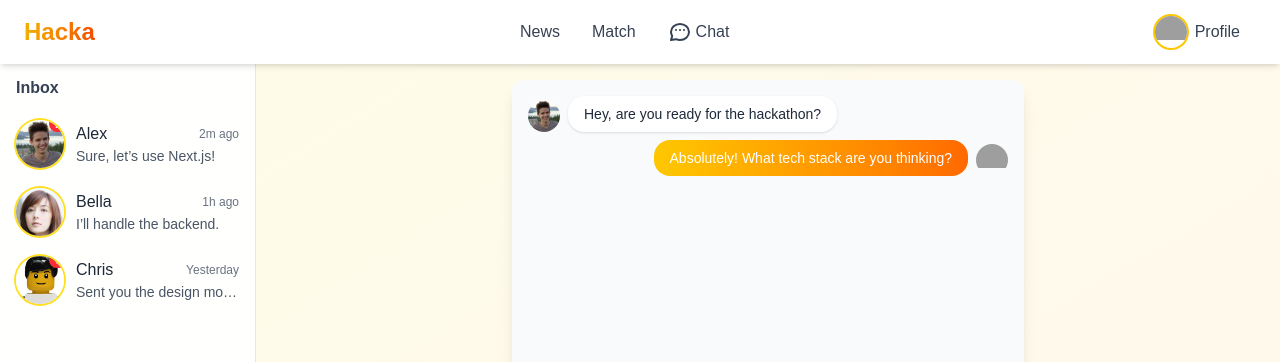
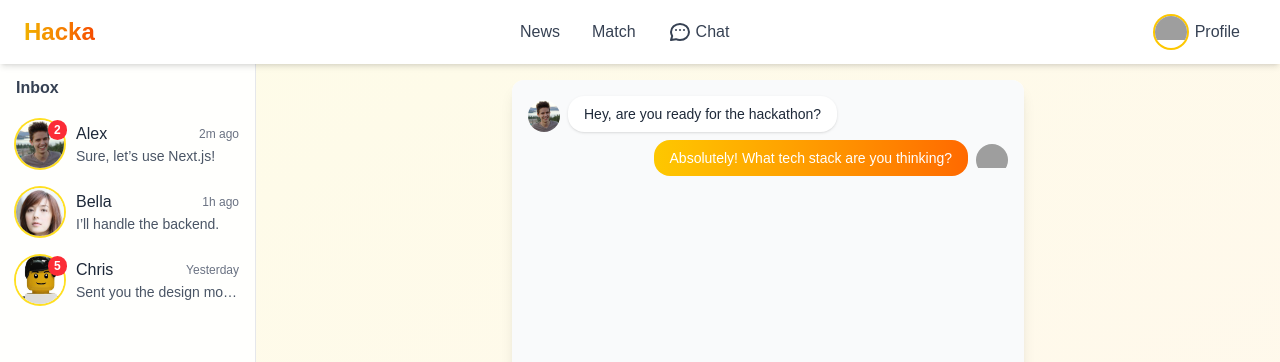
Before and after one commit to Celesca/hacka-new-journey, a Next.js app: page /chat in a window 1280 px wide. Shown: the top 362 px of the page. Built offline with nearby package versions, Linux system fonts and the light colour scheme; grey boxes are pictures that could not be loaded.

Commit message:
add: ChatList

```diff
--- a/components/ChatList.tsx
+++ b/components/ChatList.tsx
@@ -12,30 +12,9 @@ interface Conversation {
 }
 
 const CONVERSATIONS: Conversation[] = [
-  {
-    id: 1,
-    name: "Alex",
-    lastMessage: "Sure, let’s use Next.js!",
-    avatar: "/chat/chat2.jpg",
-    unread: 2,
-    updatedAt: "2m ago",
-  },
-  {
-    id: 2,
-    name: "Bella",
-    lastMessage: "I’ll handle the backend.",
-    avatar: "/chat/chat3.jpg",
-    unread: 0,
-    updatedAt: "1h ago",
-  },
-  {
-    id: 3,
-    name: "Chris",
-    lastMessage: "Sent you the design mockups.",
-    avatar: "/chat/chat4.jpg",
-    unread: 5,
-    updatedAt: "Yesterday",
-  },
+  { id: 1, name: "Alex", lastMessage: "Sure, let’s use Next.js!", avatar: "/chat/chat2.jpg", unread: 2, updatedAt: "2m ago" },
+  { id: 2, name: "Bella", lastMessage: "I’ll handle the backend.", avatar: "/chat/chat3.jpg", unread: 0, updatedAt: "1h ago" },
+  { id: 3, name: "Chris", lastMessage: "Sent you the design mockups.", avatar: "/chat/chat4.jpg", unread: 5, updatedAt: "Yesterday" },
 ];
 
 export default function ChatList() {
@@ -46,7 +25,7 @@ export default function ChatList() {
         {CONVERSATIONS.map((c) => (
           <li
             key={c.id}
-            className="flex items-center px-4 py-2 hover:bg-yellow-50 cursor-pointer"
+            className="relative flex items-center px-4 py-2 hover:bg-yellow-50 cursor-pointer"
           >
             <div className="relative w-12 h-12 rounded-full overflow-hidden ring-2 ring-yellow-300 mr-3">
               <Image
@@ -56,12 +35,12 @@ export default function ChatList() {
                 height={48}
                 className="object-cover"
               />
-              {c.unread > 0 && (
-                <span className="absolute -top-1 -right-1 inline-flex items-center justify-center px-1.5 py-0.5 text-xs font-semibold leading-none text-white bg-red-500 rounded-full">
-                  {c.unread}
-                </span>
-              )}
             </div>
+            {c.unread > 0 && (
+              <span className="absolute top-2 left-12 inline-flex items-center justify-center px-1.5 py-0.5 text-xs font-semibold text-white bg-red-500 rounded-full">
+                {c.unread}
+              </span>
+            )}
             <div className="flex-1 min-w-0">
               <div className="flex justify-between items-center">
                 <span className="font-medium text-gray-800 truncate">{c.name}</span>
```
